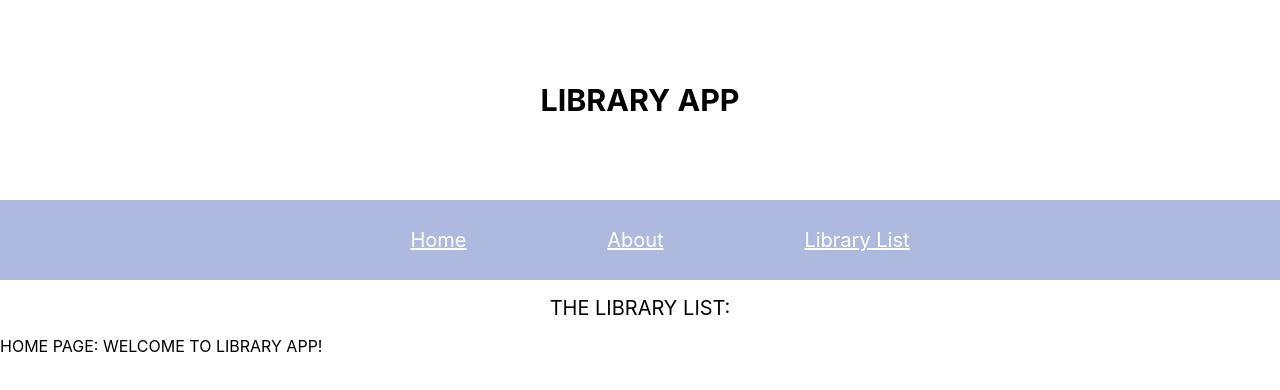
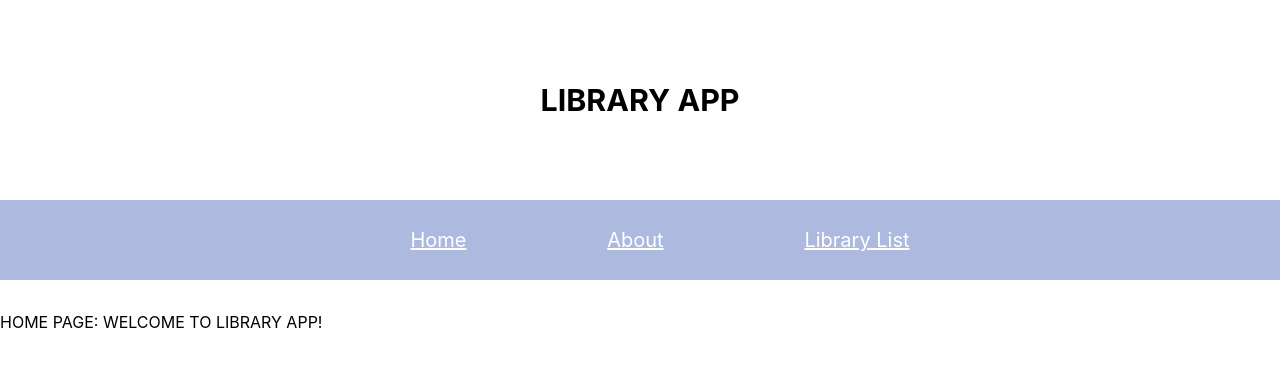
Before and after one commit to devWRM/LIBRARY, a React (Create React App) app in the folder frontend-library/: page / in a window 1280 px wide. Shown: the top 390 px of the page. Built offline with nearby package versions, Linux system fonts and the light colour scheme; no server answers.

Commit message:
edited text, removed Library List

```diff
--- a/frontend-library/src/components/LibraryContainer.js
+++ b/frontend-library/src/components/LibraryContainer.js
@@ -33,7 +33,6 @@ class LibraryContainer extends Component {
                         padding: '1rem'
                     }}
                 >
-                    THE LIBRARY LIST:
 
                 </div>
                 {/* <LibraryForm /> */}
```
